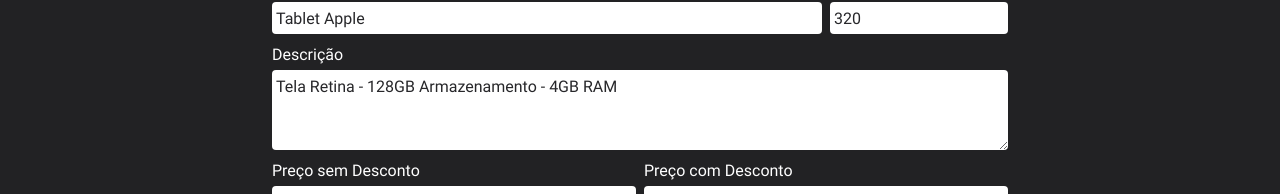
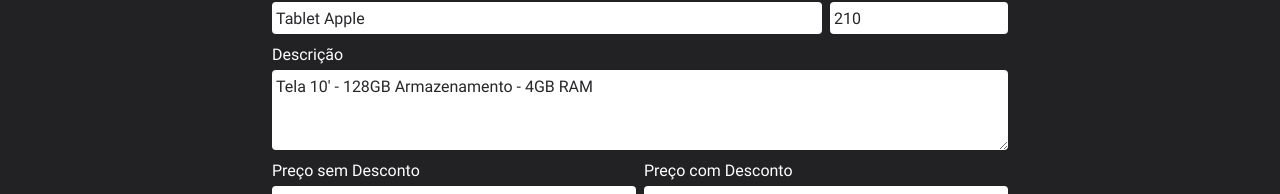
Before and after one commit to jhonicruz/atividade_final_italents, a React (Vite) app: page /gerenciar-produtos/editar/1 in a window 1280 px wide. Shown: the part 248-442 px from the top of the page. Built offline with nearby package versions, Linux system fonts and the light colour scheme; data requests are answered from the project's data file.

Commit message:
🦄 refactor:
update message and dbsjon

```diff
--- a/db.json
+++ b/db.json
@@ -3,12 +3,10 @@
     {
       "id": "1",
       "nome": "Tablet Apple",
-      "descricao": "Tela Retina - 128GB Armazenamento - 4GB RAM",
-      "precoAntes": 599.9,
-      "precoDepois": 499.9,
-      "imagem": "https://picsum.photos/200/300?random=1",
-      "avaliacao": 4.8,
-      "comentarios": 320
+      "comentarios": 210,
+      "descricao": "Tela 10' - 128GB Armazenamento - 4GB RAM",
+      "precoAntes": 129.9,
+      "precoDepois": 99.9
     },
     {
       "id": "2",
--- a/src/pages/EditProduct.jsx
+++ b/src/pages/EditProduct.jsx
@@ -65,7 +65,7 @@
   if (isError) return <p>Error: {error.message}</p>;
   return (
     <div className="pt-[150px] pb-[100px] text-white w-full items-center flex flex-col p-4 gap-10">
-      {update && <Message content="Produto atualizado com sucesso!" type="error" />}
+      {update && <Message content="Produto atualizado com sucesso!" />}
 
       <Title content="Editar Produto" />
 
```
